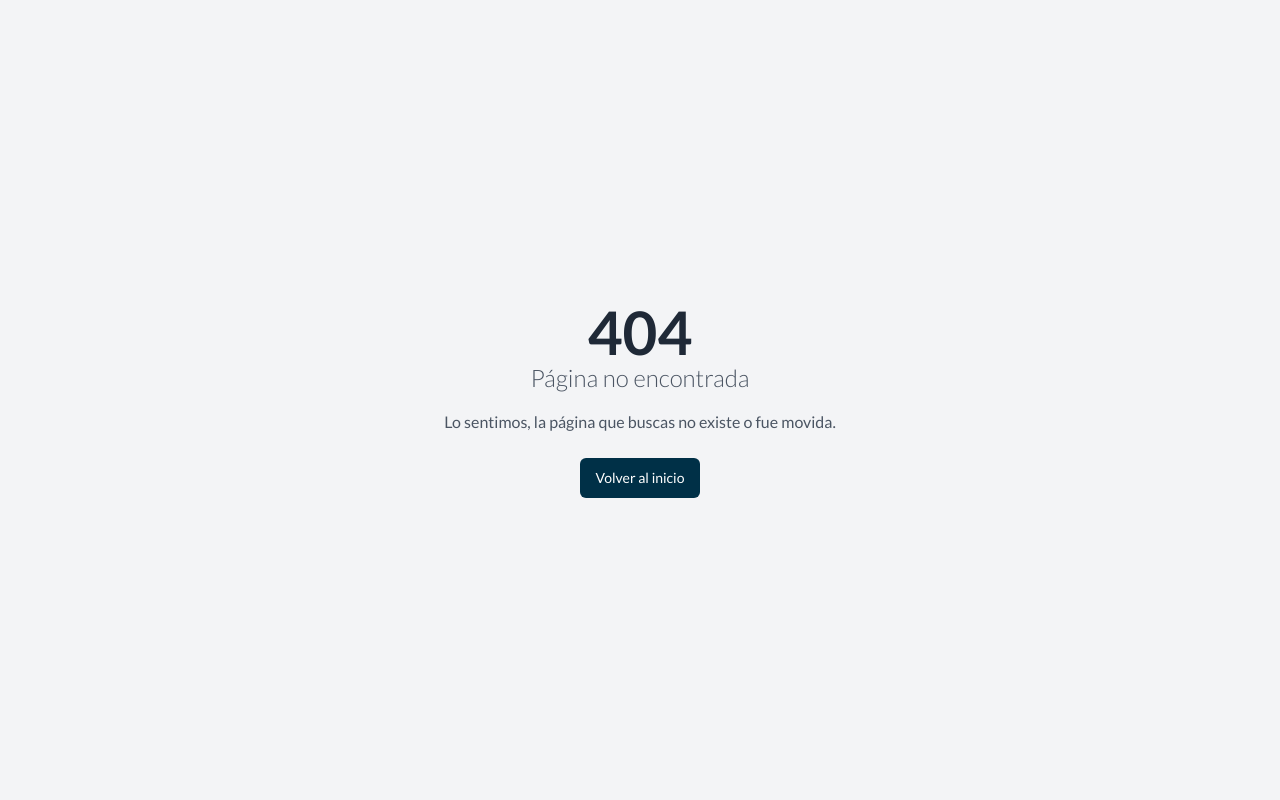
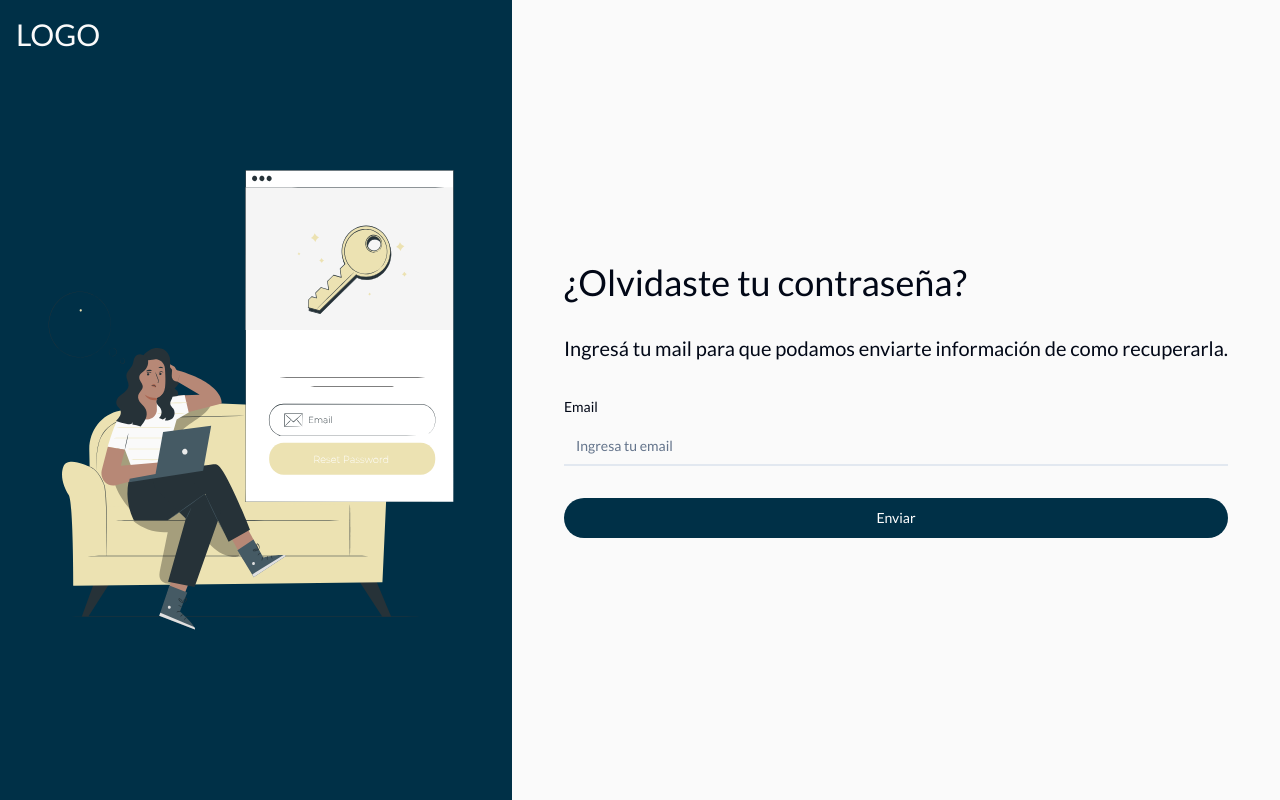
Before and after one commit to No-Country/s13-11-m-java, a React (Vite) app in the folder frontend/: page /forgotpass2 in a window 1280 px wide. Before the commit this address had no page. Built offline with nearby package versions, Linux system fonts and the light colour scheme.

Commit message:
nuevas paginas

```diff
--- /dev/null
+++ b/frontend/src/pages/Register2/ConfirmEmailStep2.tsx
@@ -0,0 +1,37 @@
+import { Button } from "@/components/ui/button";
+import { FcGoogle } from "react-icons/fc";
+import { PiMicrosoftOutlookLogo } from "react-icons/pi";
+import { MdOutlineMail } from "react-icons/md";
+import AuthTemplate from "@/components/AuthTemplate";
+
+import checkEmailImage from "@/assets/check_email.svg";
+import { Link } from "react-router-dom";
+
+const ConfirmEmailStep2 = () => {
+  return (
+    <AuthTemplate image={checkEmailImage}>
+      <div className="grid max-w-lg grid-cols-1 gap-3">
+        <h1 className="text-4xl">Revisá tu mail</h1>
+        <p className="text-xl md:text-2xl">Te enviamos un mail a mariagarcia@gmail.com para verificar tu cuenta.</p>
+        <Button variant={"outline"}>
+          <MdOutlineMail className="mr-2 text-lg text-blue-500" />
+          Abrir Mail
+        </Button>
+        <Button variant={"outline"}>
+          <FcGoogle className="mr-2 text-lg" /> Abrir Gmail
+        </Button>
+        <Button variant={"outline"}>
+          <PiMicrosoftOutlookLogo className="mr-2 text-lg text-blue-500" />
+          Abrir Outlook
+        </Button>
+        <Button asChild className="text-xl" variant="link">
+          <Link to="#">
+            <p>¿Hubo algún error?. Reenviar mail</p>
+          </Link>
+        </Button>
+      </div>
+    </AuthTemplate>
+  );
+};
+
+export default ConfirmEmailStep2;
--- /dev/null
+++ b/frontend/src/pages/Register2/ForgotPassword2.tsx
@@ -0,0 +1,52 @@
+import AuthTemplate from "@/components/AuthTemplate";
+import { Button } from "@/components/ui/button";
+import { Input } from "@/components/ui/input";
+import { Form, FormControl, FormField, FormItem, FormLabel, FormMessage } from "@/components/ui/form";
+import ForgotPasswordImage from "@/assets/forgot_password.svg";
+import forgotPasswordSchema, { ForgotPasswordFormInputs } from "@/schemas/forgotPasswordSchema";
+
+import { zodResolver } from "@hookform/resolvers/zod";
+import { useForm } from "react-hook-form";
+const ForgotPassword2 = () => {
+  const form = useForm<ForgotPasswordFormInputs>({
+    resolver: zodResolver(forgotPasswordSchema),
+    defaultValues: {
+      email: "",
+    },
+  });
+
+  function onSubmit(values: ForgotPasswordFormInputs) {
+    console.log(values);
+  }
+  return (
+    <AuthTemplate image={ForgotPasswordImage}>
+      <Form {...form}>
+        <form onSubmit={form.handleSubmit(onSubmit)} className="grid max-w-3xl grid-cols-1 gap-4 space-y-4">
+          <h2 className="text-4xl">¿Olvidaste tu contraseña?</h2>
+          <p className="text-xl">Ingresá tu mail para que podamos enviarte información de como recuperarla. </p>
+          <FormField
+            control={form.control}
+            name="email"
+            render={({ field }) => (
+              <FormItem>
+                <FormLabel>Email</FormLabel>
+                <FormControl>
+                  <Input
+                    className="rounded-none border-0 border-b-2 hover:border-primary/80 focus-visible:border-primary focus-visible:ring-0 focus-visible:ring-transparent"
+                    placeholder="Ingresa tu email"
+                    type="email"
+                    {...field}
+                  />
+                </FormControl>
+                <FormMessage />
+              </FormItem>
+            )}
+          />
+          <Button className="w-full rounded-full">Enviar</Button>
+        </form>
+      </Form>
+    </AuthTemplate>
+  );
+};
+
+export default ForgotPassword2;
--- /dev/null
+++ b/frontend/src/schemas/forgotPasswordSchema.ts
@@ -0,0 +1,8 @@
+import { z } from "zod";
+
+const forgotPasswordSchema = z.object({
+  email: z.string().email({ message: "El correo electrónico no es válido" }),
+});
+
+export default forgotPasswordSchema;
+export type ForgotPasswordFormInputs = z.infer<typeof forgotPasswordSchema>;
```
Also changed, not shown: frontend/src/routes/mainRoutes.tsx (+10 -0 lines).
